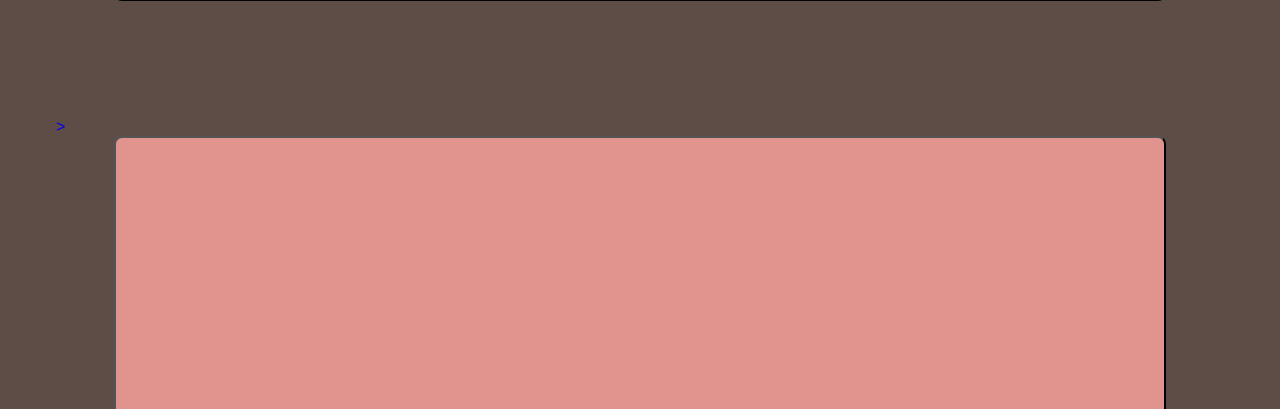
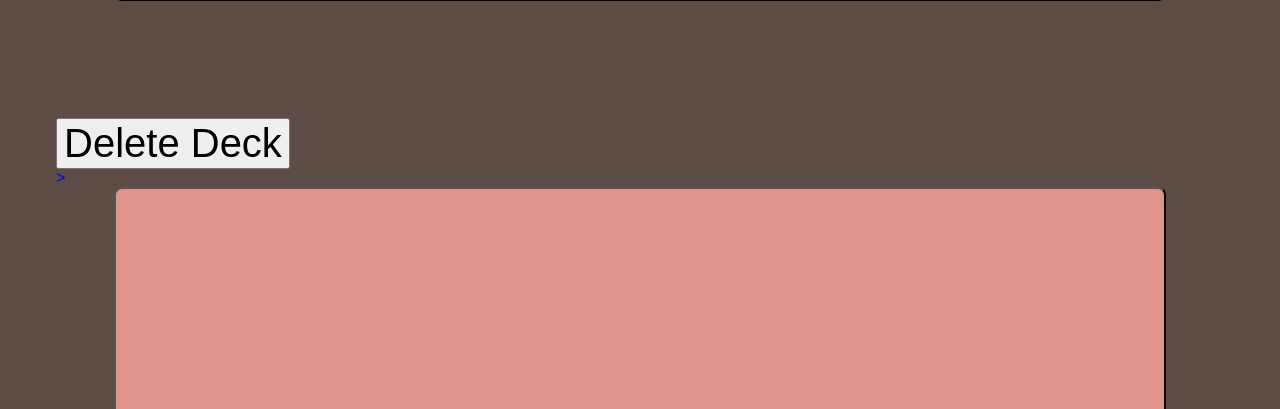
Before and after one commit to software-students-spring2024/2-web-app-exercise-gas2, a Flask app: template templates/decks.html in a window 1280 px wide. Shown: the part 1101-1510 px from the top of the page. Run offline with Flask 3, Linux system fonts and the light colour scheme; the template is opened without the code that fills it: most values are stand-ins (such as "Sample title", 1, 10 or a date in 2020); parts of the project's set-up code (start-up, migrations or seed data) failed here and were passed over.

Commit message:
Add buttons for deleting card and deck, fix issue with json parsing of questions

```diff
--- a/app.py
+++ b/app.py
@@ -127,13 +127,12 @@ def deleteCard(username, deckTitle, cardIndex):
     # TODO: is there a way to not have to refresh the page and show the previous card
     return redirect(url_for('displayDeck', username=username, deckTitle=deckTitle))
 
-@app.route("/<username>/<deckTitle>/delete")
+@app.route("/<username>/<deckTitle>/delete", methods=['GET', 'POST'])
 def deleteDeck(username, deckTitle):
     # authenticate user
     if (not current_user.is_authenticated or current_user.id != username):
         return redirect(url_for('login'))
     db.users.update_one({"user_id": username}, {"$pull": {"personalDecks": {"title": deckTitle}}})
-    # would rendirect to decks
     # TODO: is there a way to not have to refresh the page when deleting deck
     return redirect(url_for('allDecks', username=username))
 
--- a/static/css/style.css
+++ b/static/css/style.css
@@ -52,6 +52,10 @@ p a{
   color: #FAFAFA;
   text-align: center;
   font-size: 55px;
+}
+
+.delete-deck, .delete-card {
+  font-size: 40px;
 }
 
 .add-deck h3 {
--- a/templates/card.html
+++ b/templates/card.html
@@ -16,11 +16,11 @@
         <button id="nextButton" class="card-button">&#8250;</button>
     </div>
 
-
     {% if isAuth %}
 
     <button id="add-card-button" class="button2" >Add Card</button>
     <button id="edit-card-button" class="button2" style="display: none">Edit</button>
+
 
     <form method="post" id="card-form" style="display: none">
         <svg id="close-icon" xmlns="http://www.w3.org/2000/svg" viewBox="0 0 30 30" width="120px" height="120px">
@@ -44,6 +44,8 @@
         var questions = '{{ cardList }}'
 
         questions = questions.replaceAll("&#39;","\"")
+        questions = questions.replaceAll("\r","")
+        questions = questions.replaceAll("\n","")
         var cardList = Array.from(JSON.parse(questions))
         cardList.push("END OF DECK")
 
--- a/templates/decks.html
+++ b/templates/decks.html
@@ -15,8 +15,13 @@
     {% endfor %}
 
     {% for deck in personalDecks %}
+        <form action="{{ url_for('deleteDeck', username=username, deckTitle=deck.title) }}" method="post">
+            <input type="hidden" name="username" value="{{ username }}">
+            <input type="hidden" name="deckTitle" value="{{ deck.title }}">
+            <button type="submit" class="delete-deck">Delete Deck</button>
+        </form>
         <a href="{{ url_for('displayDeck', username=username, deckTitle=deck.title) }}" style="text-decoration:none" class="deck-link">>
-            <button class="personal-deck">
+            <button class="personal-deck" >
                 <h3>{{ deck.title }}</h3>
             </button>
         </a>
```
Lines whose indentation alone changed are shown as unchanged.
